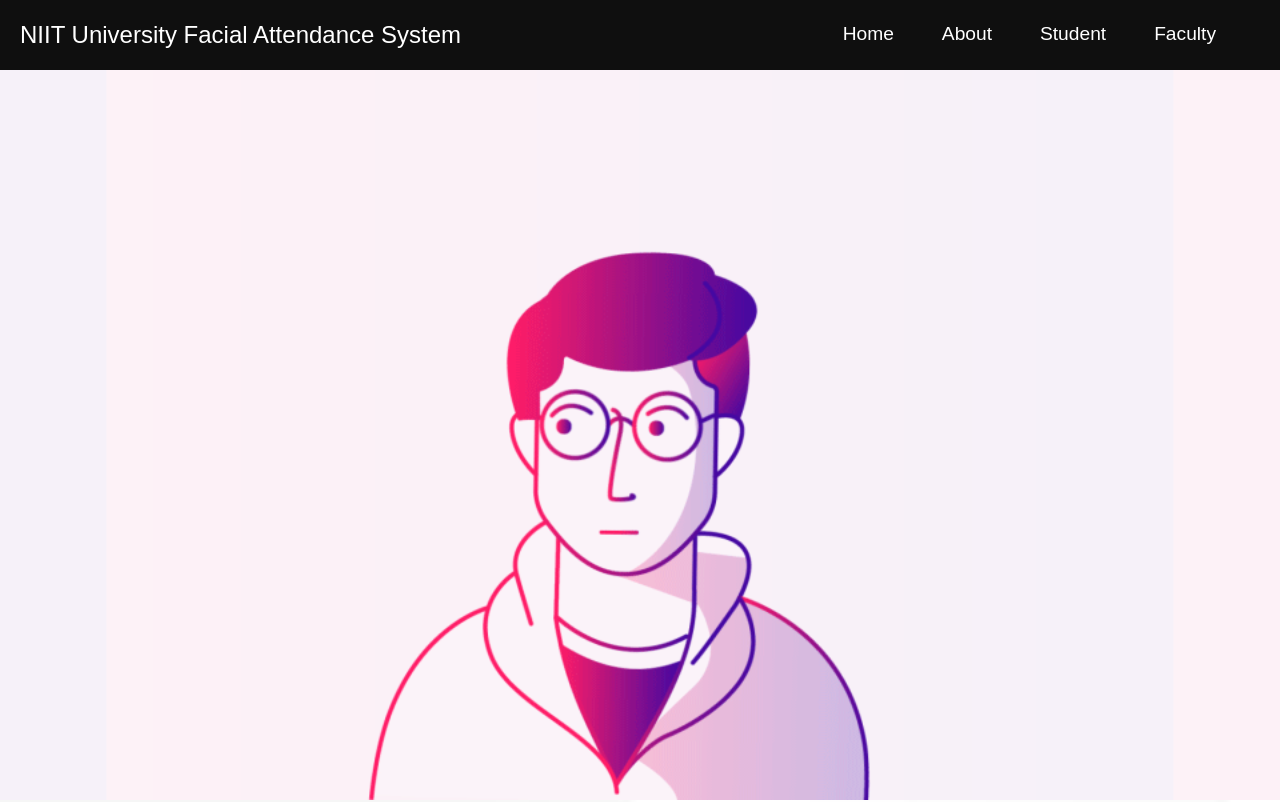
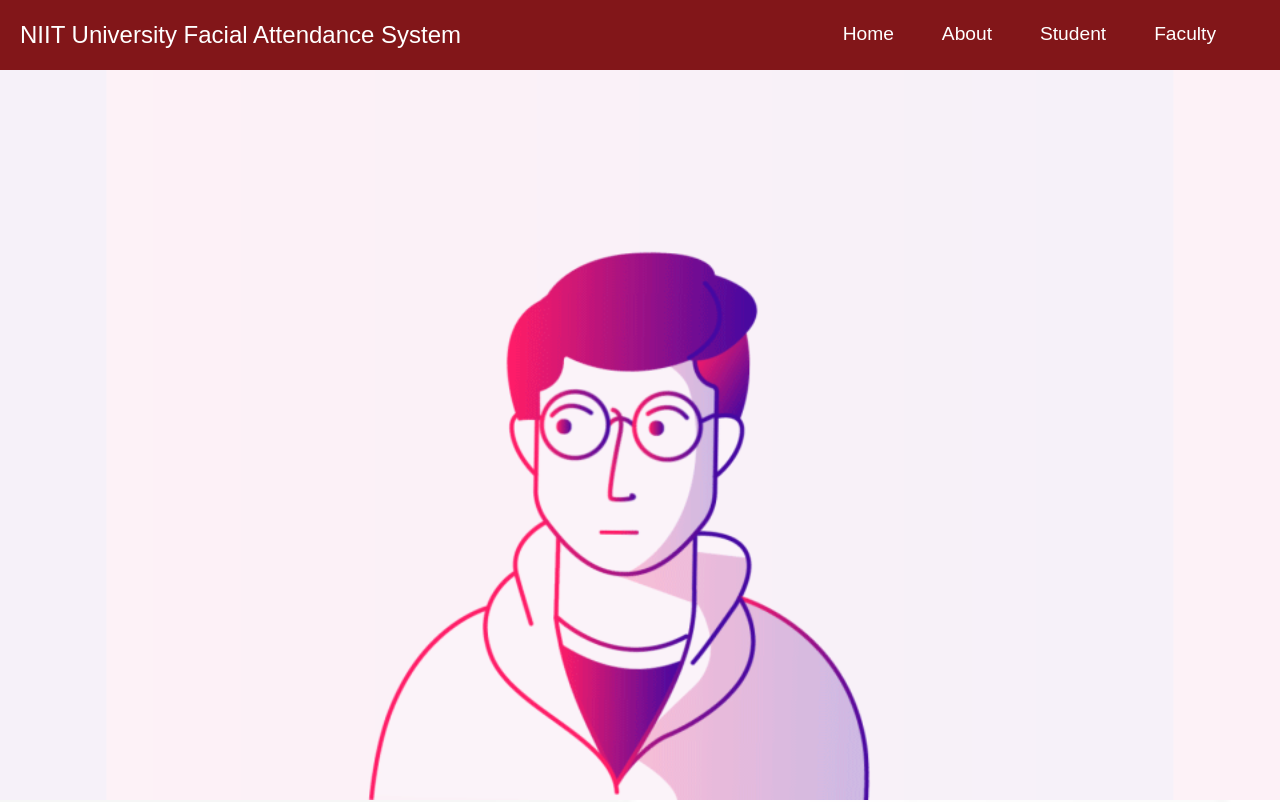
Before and after one commit to adityamorex/capstone-project, a React (Create React App) app in the folder client/: page / in a window 1280 px wide. Shown: the top 802 px of the page. Built offline with nearby package versions, Linux system fonts and the light colour scheme.

Commit message:
Update App.css

```diff
--- a/client/src/App.css
+++ b/client/src/App.css
@@ -11,7 +11,7 @@ html {
 /* navbar CSS */
 
 .navbar {
-  background-color: rgb(15, 15, 15);
+  background-color: rgb(130, 22, 25);
   height: 70px;
   display: flex;
   justify-content: center;
```
